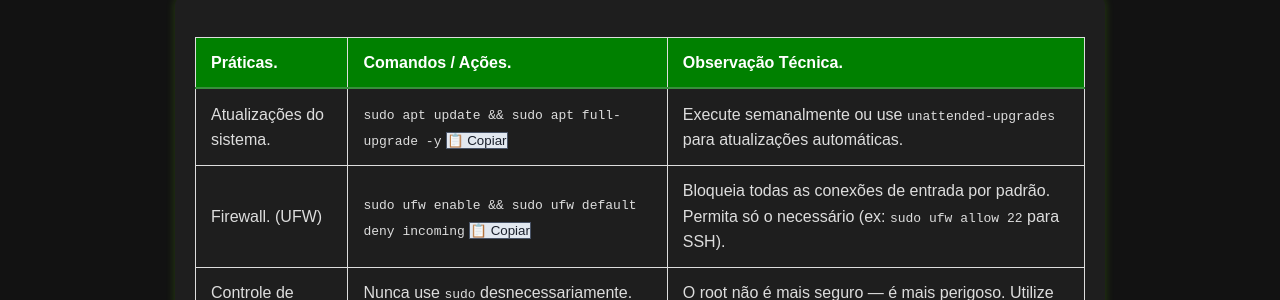
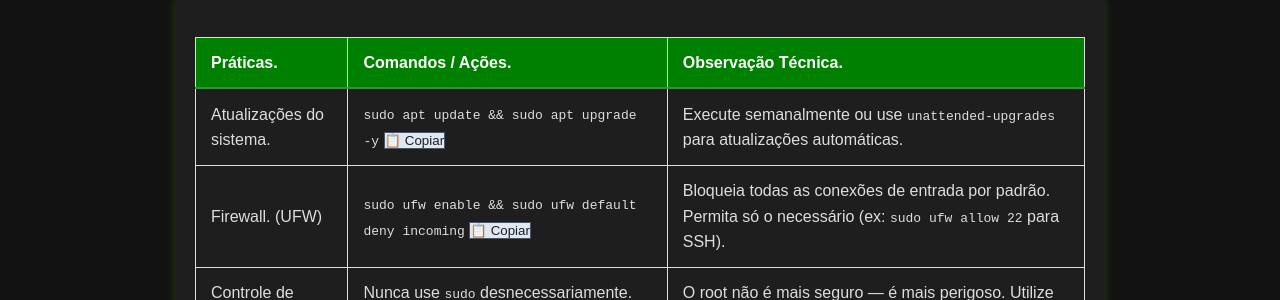
Before and after one commit to Piolinux/piolinux-site, a Jekyll site: the page built from _pages/_iniciantes/seguranca-no-linux-praticas-tecnicas-reais.md, in a window 1280 px wide. Shown: the part 366-666 px from the top of the page. Built offline with Jekyll 4.4.1, drawn with Linux system fonts in a browser that asks for light colours.

Commit message:
Update seguranca-no-linux-praticas-tecnicas-reais.md

```diff
--- a/_pages/_iniciantes/seguranca-no-linux-praticas-tecnicas-reais.md
+++ b/_pages/_iniciantes/seguranca-no-linux-praticas-tecnicas-reais.md
@@ -25,8 +25,8 @@ tags: [segurança, linux, firewall, senhas, permissões, sudo]
     <tr>
       <td data-label="Prática">Atualizações do sistema.</td>
       <td data-label="Comando / Ação">
-        <code>sudo apt update && sudo apt full-upgrade -y</code>
-        <button class="copy-btn" data-command="sudo apt update && sudo apt full-upgrade -y">📋 Copiar</button>
+        <code>sudo apt update && sudo apt upgrade -y</code>
+        <button class="copy-btn" data-command="sudo apt update && sudo apt upgrade -y">📋 Copiar</button>
       </td>
       <td data-label="Observação Técnica">Execute semanalmente ou use <code>unattended-upgrades</code> para atualizações automáticas.</td>
     </tr>
```
